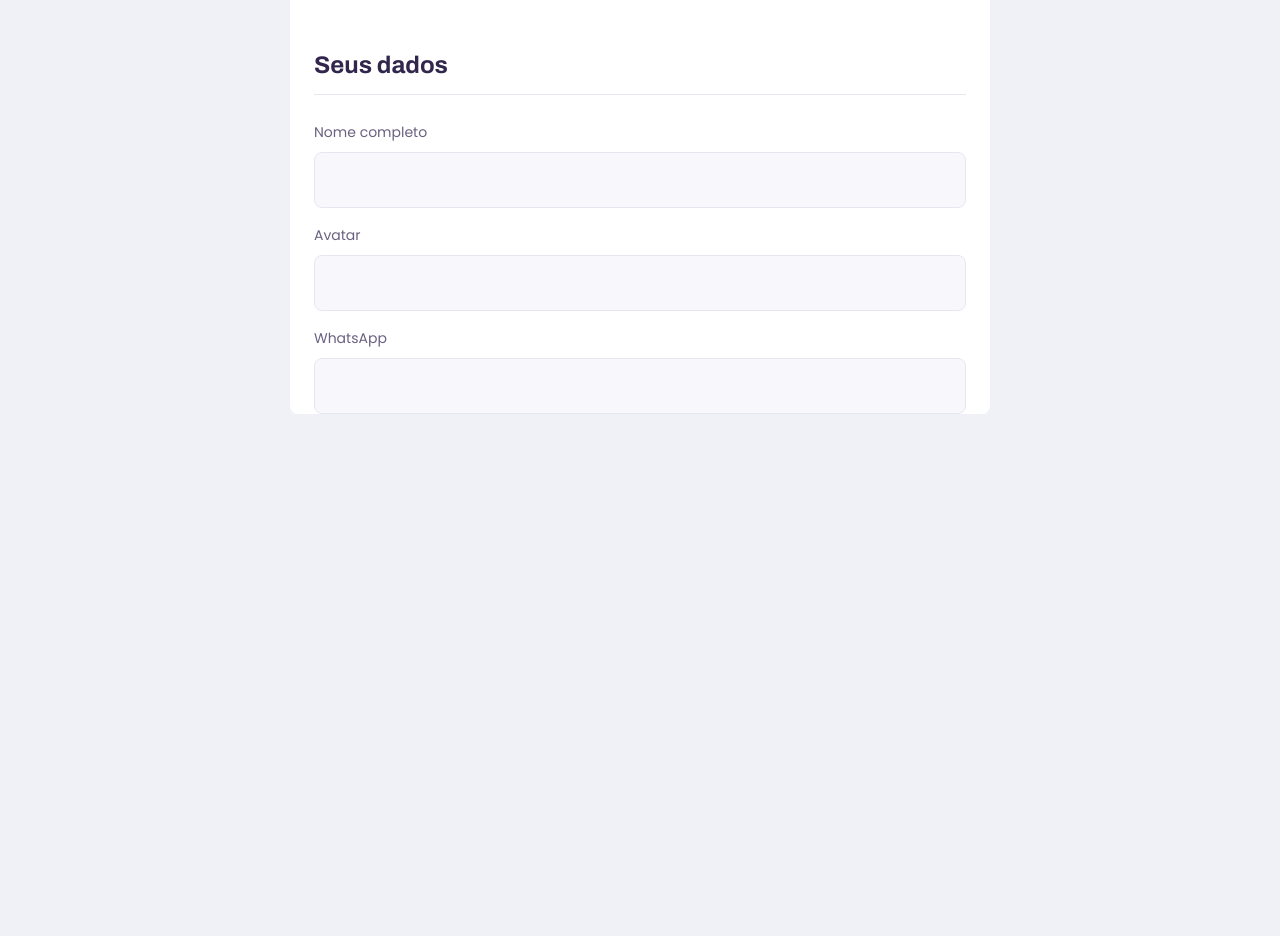
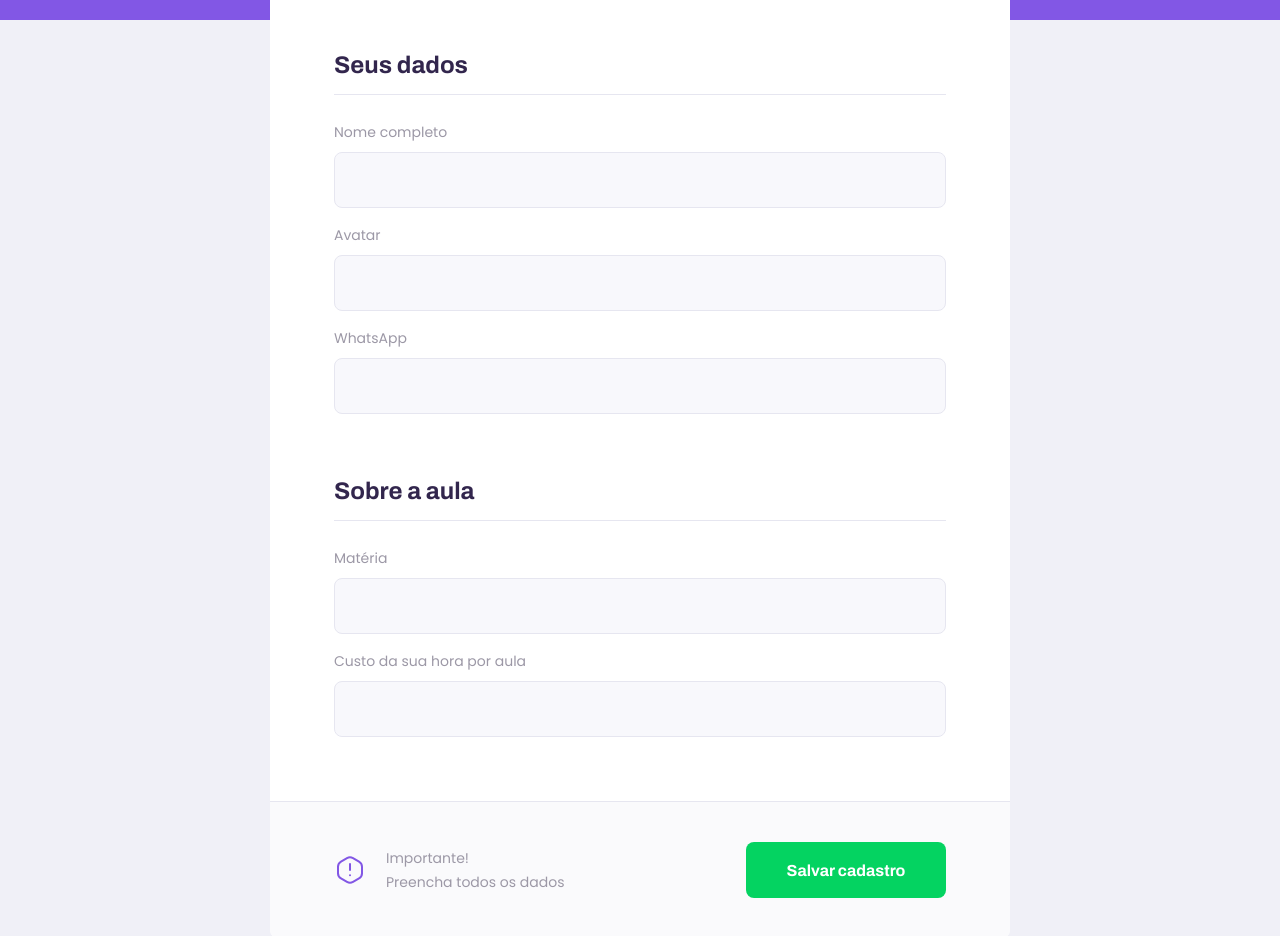
Before and after one commit to LeonardoCampello-dev/Proffy, a React (Create React App) app in the folder web/: page /give-classes in a window 1280 px wide. Shown: the part 320-1256 px from the top of the page. Before the commit the page ends 800 px from the top, so only its background shows below. Built offline with nearby package versions, Linux system fonts and the light colour scheme.

Commit message:
Creation and stylization of the registration page

```diff
--- a/web/src/pages/TeacherForm/index.tsx
+++ b/web/src/pages/TeacherForm/index.tsx
@@ -2,6 +2,8 @@
 
 import PageHeader from '../../components/PageHeader'
 import Input from '../../components/Input'
+
+import warningIcon from '../../assets/images/icons/warning.svg'
 
 import './styles.css'
 
@@ -21,6 +23,25 @@
                     <Input name="avatar" label="Avatar"/>
                     <Input name="whatsapp" label="WhatsApp"/>
                 </fieldset>
+
+                <fieldset>
+                    <legend>Sobre a aula</legend>
+
+                    <Input name="subject" label="Matéria"/>
+                    <Input name="cost" label="Custo da sua hora por aula"/>
+                </fieldset>
+
+                <footer>
+                    <p>
+                        <img src={warningIcon} alt="Aviso importante"/>
+                        Importante! <br/>
+                        Preencha todos os dados
+                    </p>
+
+                    <button type="button">
+                        Salvar cadastro
+                    </button>
+                </footer>
             </main>
         </div>
     )
--- a/web/src/pages/TeacherForm/styles.css
+++ b/web/src/pages/TeacherForm/styles.css
@@ -39,3 +39,83 @@
     padding-bottom: 1.6rem;
     border-bottom: 1px solid var(--color-line-in-white);
 }
+
+#page-teacher-form main label {
+    color: var(--color-text-complement);
+}
+
+#page-teacher-form main footer {
+    padding: 4rem 2.4rem;
+    background: var(--color-box-footer);
+    border-top: 1px solid var(--color-line-in-white);
+    margin-top: 6.4rem;
+}
+
+#page-teacher-form main footer p {
+    display: flex;
+    align-items: center;
+    justify-content: center;
+
+    font-size: 1.4rem;
+    line-height: 2.4rem;
+
+    color: var(--color-text-complement);
+}
+
+#page-teacher-form main footer p img {
+    margin-right: 2rem;
+}
+
+#page-teacher-form main footer button {
+    width: 100%;
+    height: 5.6rem;
+    background: var(--color-secundary);
+    color: var(--color-button-text);
+    border: 0;
+    border-radius: 0.8rem;
+    cursor: pointer;
+    font: 700 1.6rem Archivo;
+
+    display: flex;
+    align-items: center;
+    justify-content: center;
+
+    text-decoration: none;
+    transition: background-color 0.2s;
+
+    margin-top: 3.2rem;
+}
+
+#page-teacher-form main footer button:hover {
+    background: var(--color-secundary-dark);
+}
+
+@media (min-width: 700px) {
+    #page-teacher-form {
+        max-width: 100vw;
+    }
+
+    #page-teacher-form .page-header .header-content {
+        margin-bottom: 0;
+    }
+
+    #page-teacher-form main fieldset {
+        padding: 0 6.4rem;
+    }
+
+    #page-teacher-form main footer {
+        padding: 4.0rem 6.4rem;
+
+        display: flex;
+        align-items: center;
+        justify-content: space-between;
+    }
+
+    #page-teacher-form main footer p {
+        justify-content: space-between;
+    }
+    #page-teacher-form main footer button {
+        width: 20rem;
+        margin-top: 0;
+    }
+}
```
